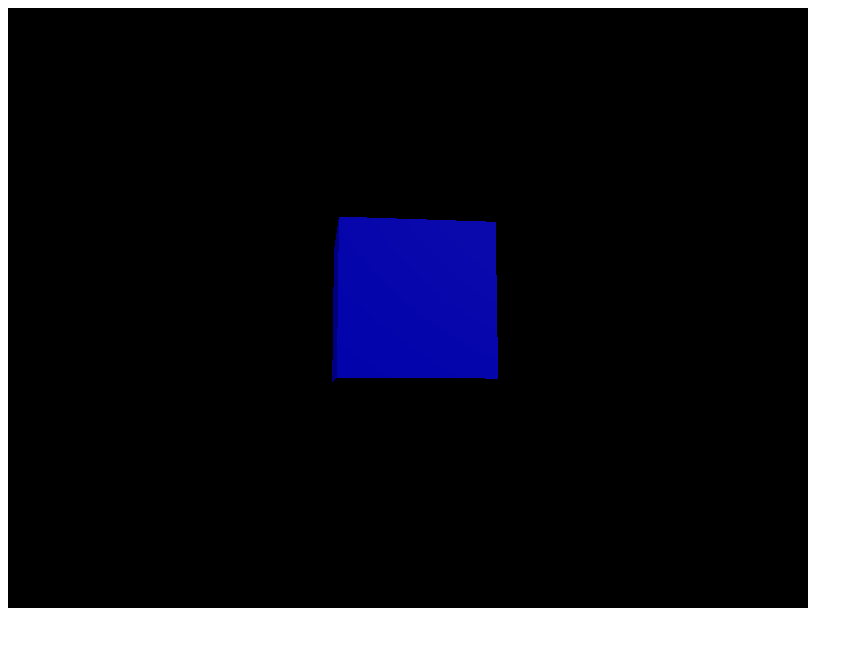
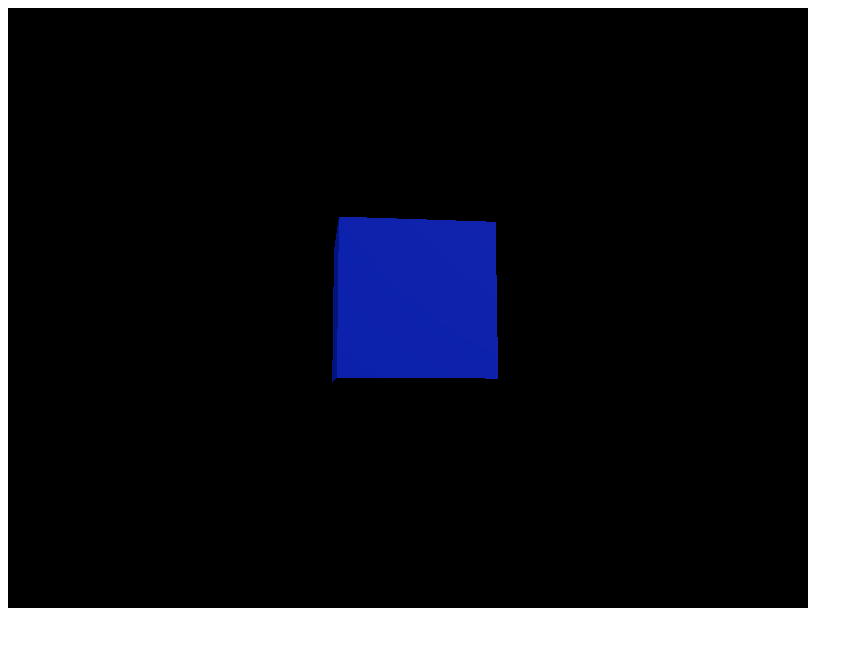
Before and after one commit to yakipurinpuro/CG-lesseon, a plain HTML site: page index.html in a window 1280 px wide. Shown: the whole page, without its empty margins (0-863 px from the left). Drawn offline with nearby package versions, Linux system fonts and the light colour scheme.

Commit message:
Update index.html

```diff
--- a/index.html
+++ b/index.html
@@ -30,7 +30,7 @@
 
     // 箱を作成
     var geometry = new THREE.BoxGeometry(1, 1, 1);
-    var material = new THREE.MeshPhongMaterial({ color: 0x0000ff });
+    var material = new THREE.MeshPhongMaterial({ color: 0x1234ff });
     var box = new THREE.Mesh(geometry, material);
     box.position.z = -5;
     scene.add(box);
```
